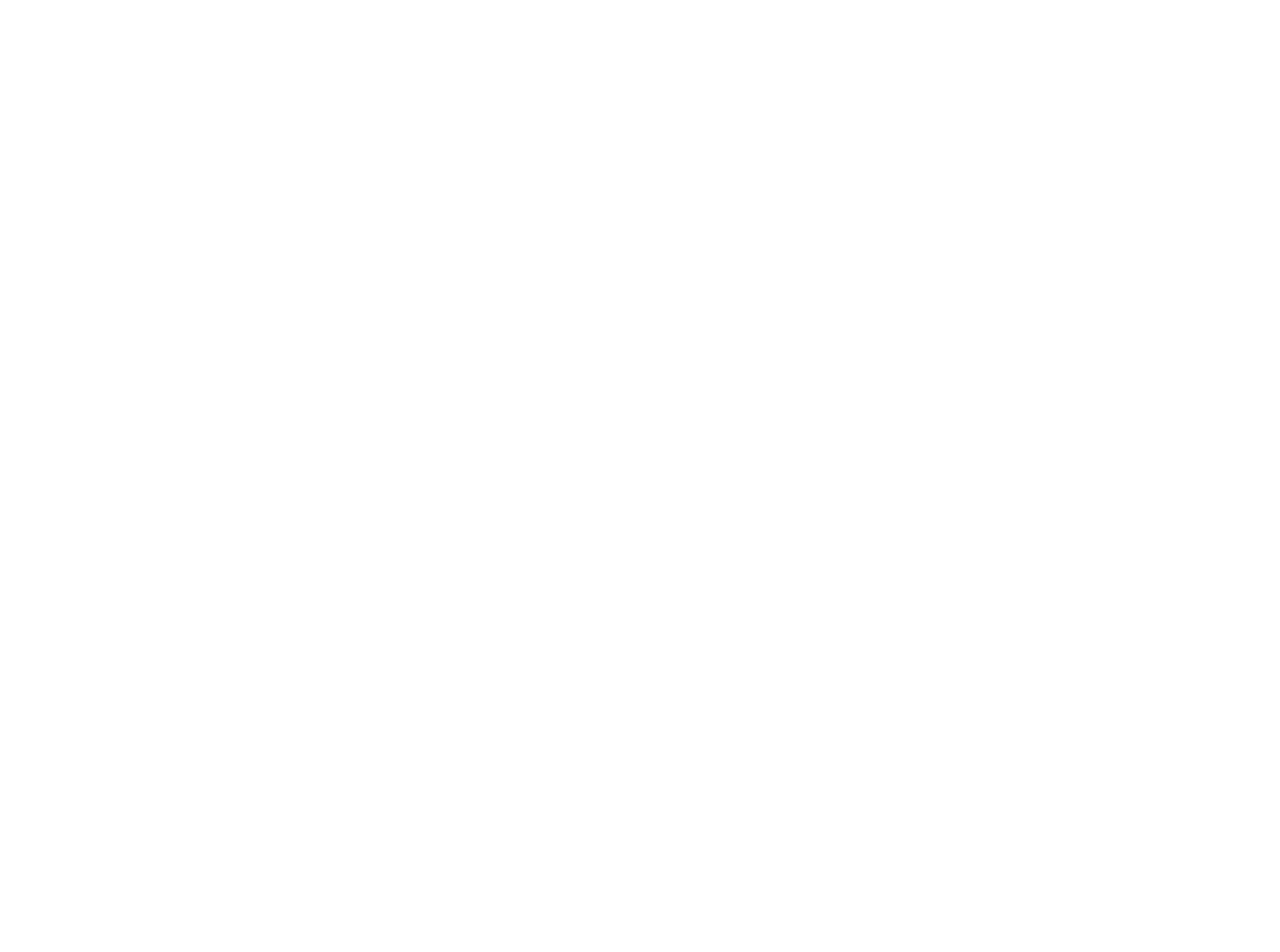
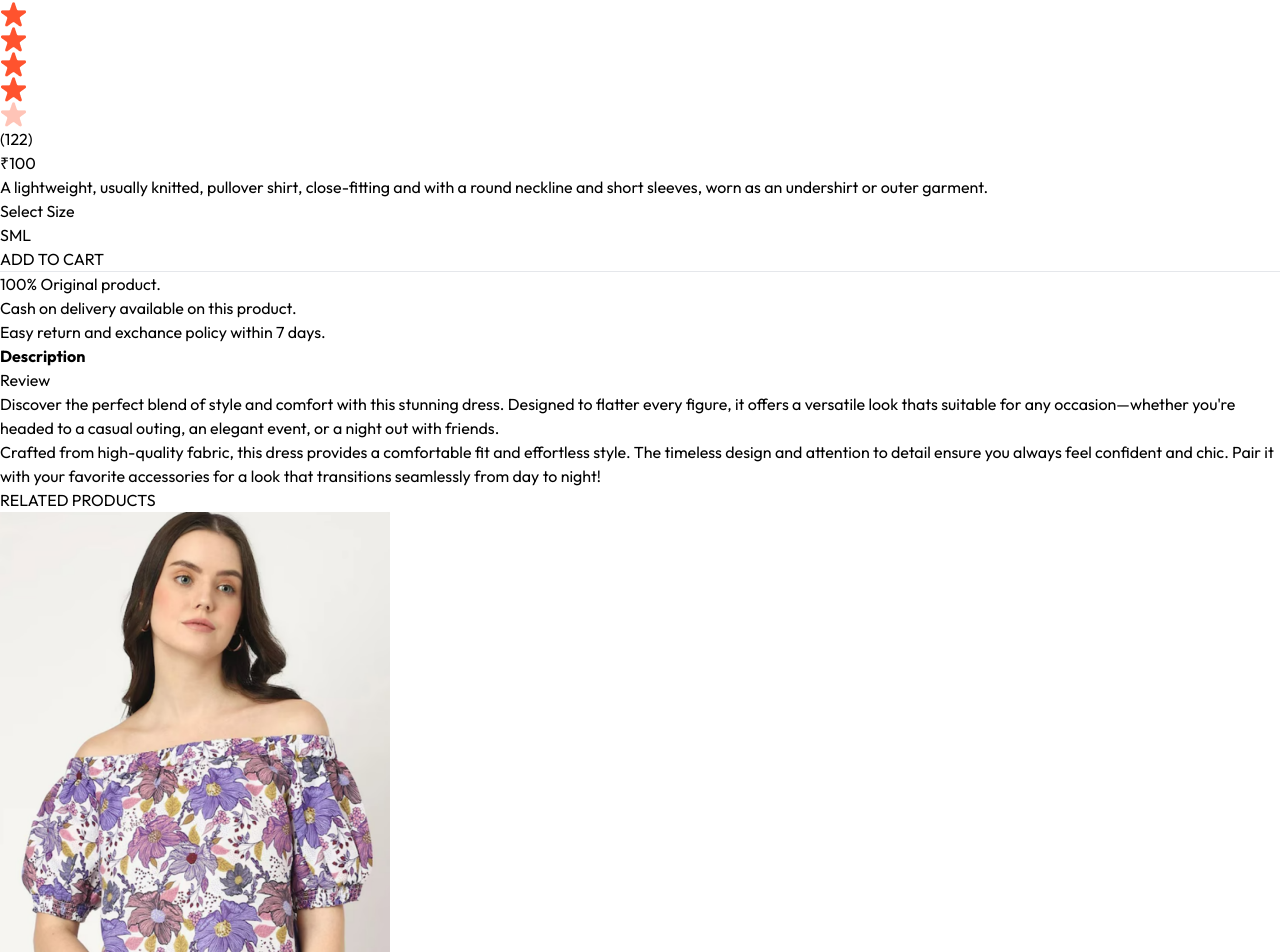
Before and after one commit to jurair140/aura-fashion, a React (Vite) app: page /product/aaaaa in a window 1280 px wide. Shown: the part 1444-2396 px from the top of the page. Before the commit the page ends 858 px from the top, so only its background shows below. Built offline with nearby package versions, Linux system fonts and the light colour scheme.

Commit message:
'sixth-commit'

```diff
--- /dev/null
+++ b/src/components/RelatedProduct.jsx
@@ -0,0 +1,45 @@
+import React, { useContext, useEffect, useState } from 'react'
+import { ShopContext } from '../context/ShopContext'
+import Title from './Title'
+import ProductItem from './Productitem'
+
+const RelatedProduct = ({category,subCategory}) => {
+
+    const {products} = useContext(ShopContext)
+    const [related,setRelated] = useState([])
+
+    useEffect(()=>{
+
+        if(products.length > 0){
+
+            let productsCopy = products.slice()
+
+            productsCopy = productsCopy.filter((item)=>category === item.category)
+            productsCopy = productsCopy.filter((item)=>subCategory === item.subCategory)
+
+            setRelated(productsCopy.slice(0,5))
+
+
+        }
+
+    },[products])
+
+  return (
+    <div className='my-24'>
+        <div className="text-center text-3xl py-2">
+            <Title text1={'RELATED'} text2={"PRODUCTS"} />
+        </div>
+        <div className='grid grid-cols-2 sm:grid-cols-3 md:grid-cols-4 lg:grid-cols-5 gap-4 gap-y-6'>
+        {
+        related.map((item,index)=>(
+          <ProductItem key={index} id={item._id} image={item.image}  price={item.price} name={item.name} />
+
+        ))
+      }
+        </div>
+
+    </div>
+  )
+}
+
+export default RelatedProduct
--- a/src/index.css
+++ b/src/index.css
@@ -14,3 +14,14 @@
     font-weight: 400;
     font-style: normal;
   }
+
+  ::-webkit-scrollbar{
+    display: none;
+  }
+
+  @media (max-width:640px) {
+    a.active{
+        background-color: black;
+        color: white;
+    }
+  }
--- a/src/pages/Product.jsx
+++ b/src/pages/Product.jsx
@@ -1,21 +1,23 @@
 import React, { useContext, useEffect, useState } from 'react'
 import { useParams } from 'react-router-dom'
 import { ShopContext } from '../context/ShopContext';
-import { products } from '../assets/assets';
+import { assets, products } from '../assets/assets';
+import RelatedProduct from '../components/RelatedProduct';
 
 function Product() {
 
   const {productId} = useParams()
-  const {Products} = useContext(ShopContext)
+  const {products, currency} = useContext(ShopContext)
   const [productData,setProductData] = useState(false)
   const [image,setImage] = useState('')
+  const [size,setSize] = useState('')
 
   const fetchProductData = () =>{
 
     products.map((item)=>{
       if(item._id === productId){
         setProductData(item)
-        setImage([0])
+        setImage(item.image[0])
         return null
       }
     })
@@ -25,11 +27,83 @@
     fetchProductData()
   },[productId,products])
 
-  return (
-    <div>
+  return productData ? (
+
+    <div className='border-t-2 pt-10 transition-opacity ease-in duration-500 opacity-100'>
+      {/* product data */}
+      <div className='flex gap-12 sm:gap-12 flex-col sm:flex-row'>
+        {/* product image */}
+
+          <div className="flex-1 flex flex-col-reverse gap-3 sm:flex-row">
+            <div className="flex sm:flex-col overflow-x-auto sm:overflow-y-scroll justify-between sm:justify-normal sm:w-[18.7%] w-full">
+
+              {
+                productData.image.map((item,index)=>(
+                  <img src={item} key={index} onClick={()=>setImage(item)} className='w-[24%] sm:w-full sm:mb-3 flex-shrink-0 cursor-pointer' alt="" />
+                ))
+              }
+
+            </div>
+            <div className='w-full sm:w-[80%]'>
+              <img src={image} className='w-full h-auto' alt="" />
+            </div>
+          </div>
+
+          {/*--------- prodct info ------- */}
+          <div className='flex-1 '>
+            <div className="font-medium text-2xl mt-2">{productData.name}</div>
+            <div className='flex items-center gap-1 mt-2'>
+              <img src={assets.star_icon} className='w-3 5' alt="" />
+              <img src={assets.star_icon} className='w-3 5' alt="" />
+              <img src={assets.star_icon} className='w-3 5' alt="" />
+              <img src={assets.star_icon} className='w-3 5' alt="" />
+              <img src={assets.star_dull_icon} className='w-3 5' alt="" />
+              <p className='pl-2'>(122)</p>
+
+            </div>
+              <p className='mt-5 text-3xl font-medium'>{currency}{productData.price}</p>
+              <p className='mt-5 text-gray-500 md:w-4/5'>{productData.description}</p>
+              <div className='flex flex-col gap-4 my-8'>
+                <p>Select Size</p>
+                <div className='flex gap-2'>
+                    {
+                      productData.sizes.map((item,index)=>(
+                          <button key={index} onClick={()=>setSize(item)} className={`border p-4 py-2 bg-gray-100 ${item==size ? 'border-orange-500' : ''}`}>{item}</button>
+                      ))
+                    }
+                </div>
+              </div>
+              <button className='bg-black text-white px-8 py-3 text-sm active:bg-gray-700 '>ADD TO CART</button>
+              <hr className='mt-8 sm:w-4/5'/>
+              <div className='text-sm text-gray-500 mt-5 flex flex-col gap-1'>
+                <p>100% Original product.</p>
+                <p>Cash on delivery available on this product.</p>
+                <p>Easy return and exchance policy within 7 days.</p>
+
+              </div>
+          </div>
+
+      </div>
+      {/* description and review */}
+      <div className='mt-20'>
+        <div className='flex'>
+          <b className='border px-5 py-3 text-sm'>Description</b>
+          <p className='border px-5 py-3 text-sm'>Review</p>
+        </div>
+        <div className='flex flex-col gap-4 border px-6 py-6 text-sm text-gray-500'>
+          <p>Discover the perfect blend of style and comfort with this stunning dress. Designed to flatter every figure, it offers a versatile look thats suitable for any occasion—whether you're headed to a casual outing, an elegant event, or a night out with friends. </p>
+          <p>Crafted from high-quality fabric, this dress provides a comfortable fit and effortless style. The timeless design and attention to detail ensure you always feel confident and chic. Pair it with your favorite accessories for a look that transitions seamlessly from day to night!</p>
+        </div>
+
+      </div>
+
+    {/* related products */}
+
+    <RelatedProduct category={productData.category} subCategory={productData.subCategory}/>
 
     </div>
-  )
+  ):
+  <div className='opacity-0'></div>
 }
 
 export default Product
```
